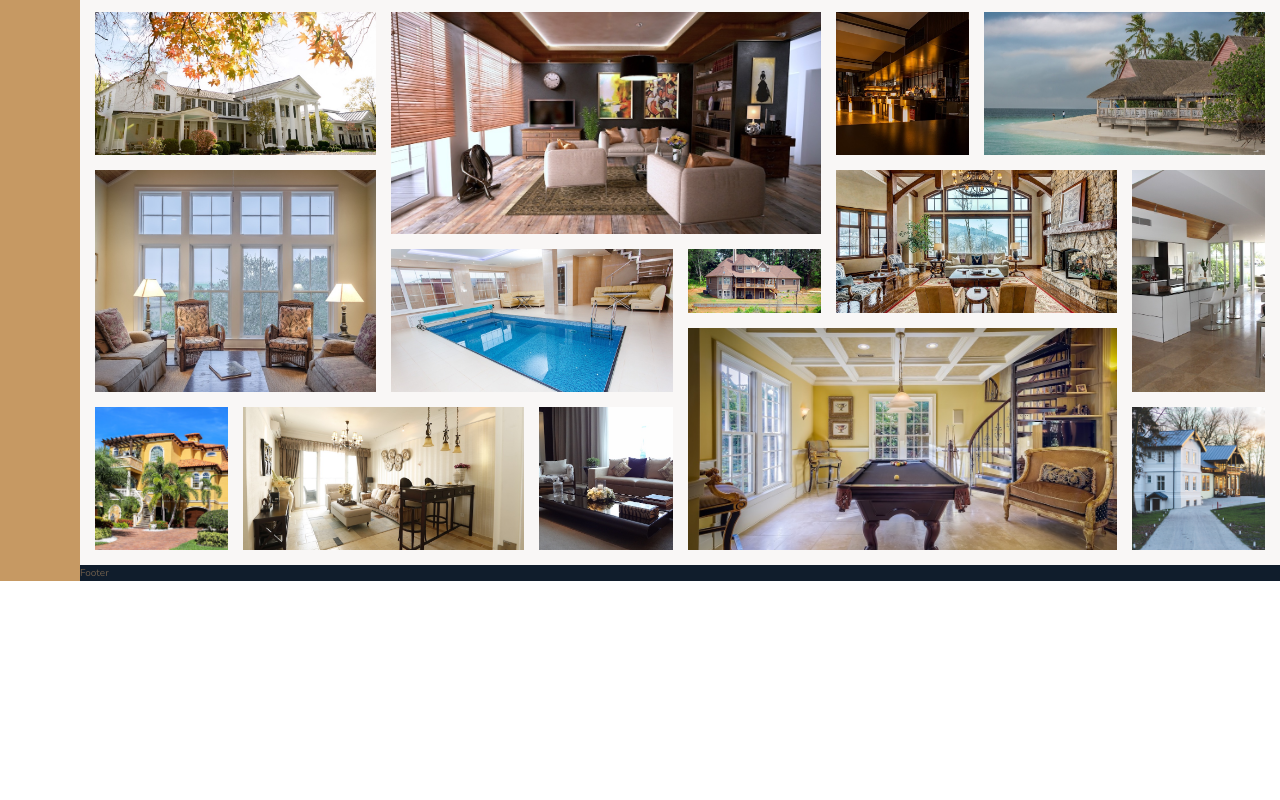
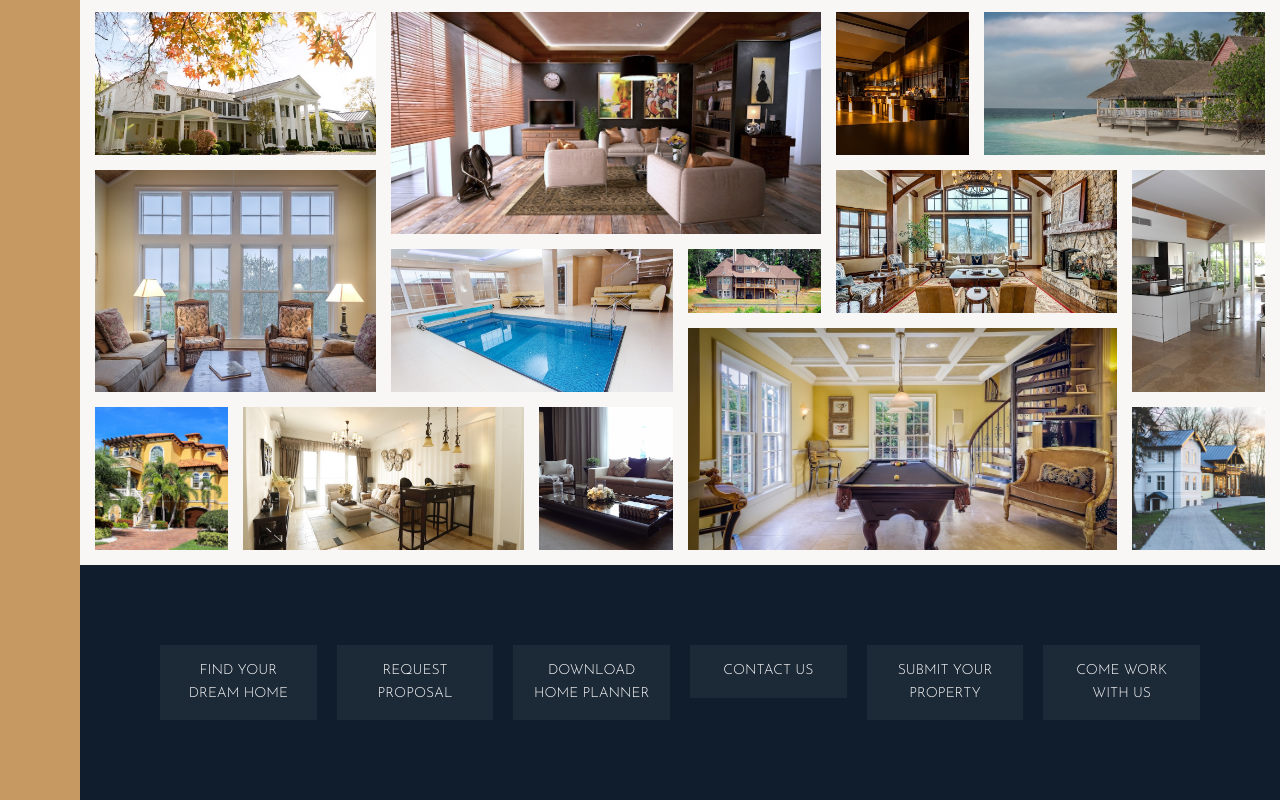
Before and after one commit to AlinaZakirod/nexter-, a website: page index.html in a window 1280 px wide. Shown: the part 3075-3875 px from the top of the page. Before the commit the page ends 3656 px from the top, so only its background shows below. Drawn offline with nearby package versions, Linux system fonts and the light colour scheme.

Commit message:
footer markup

```diff
--- a/index.html
+++ b/index.html
@@ -398,7 +398,31 @@
     </section>
 
     <footer class="footer">
-      Footer
+      <ul class="nav">
+        <li class="nav__item">
+          <a href="#" class="nav__link">Find your dream home</a>
+        </li>
+
+        <li class="nav__item">
+          <a href="#" class="nav__link">Request proposal</a>
+        </li>
+
+        <li class="nav__item">
+          <a href="#" class="nav__link">Download home planner</a>
+        </li>
+
+        <li class="nav__item">
+          <a href="#" class="nav__link">Contact us</a>
+        </li>
+
+        <li class="nav__item">
+          <a href="#" class="nav__link">Submit your property</a>
+        </li>
+
+        <li class="nav__item">
+          <a href="#" class="nav__link">Come work with us</a>
+        </li>
+      </ul>
     </footer>
   </body>
 </html>
--- a/sass/_footer.scss
+++ b/sass/_footer.scss
@@ -1,4 +1,26 @@
 .footer {
   background-color: $color-secondary;
   grid-column: full-start / full-end;
+  padding: 8rem;
 }
+
+.nav {
+  list-style: none;
+  display: grid;
+  grid-template-columns: repeat(auto-fit, minmax(15rem, 1fr));
+  grid-gap: 2rem;
+
+  &__link:link,
+  &__link:visited {
+    font-size: 1.4rem;
+    color: white;
+    text-decoration: none;
+    font-family: $font-display;
+    text-transform: uppercase;
+    text-align: center;
+    padding: 1.5rem;
+    display: block;
+
+    background-color: rgba(#fff, 0.05);
+  }
+}
```
Also changed, not shown: css/style.css.
